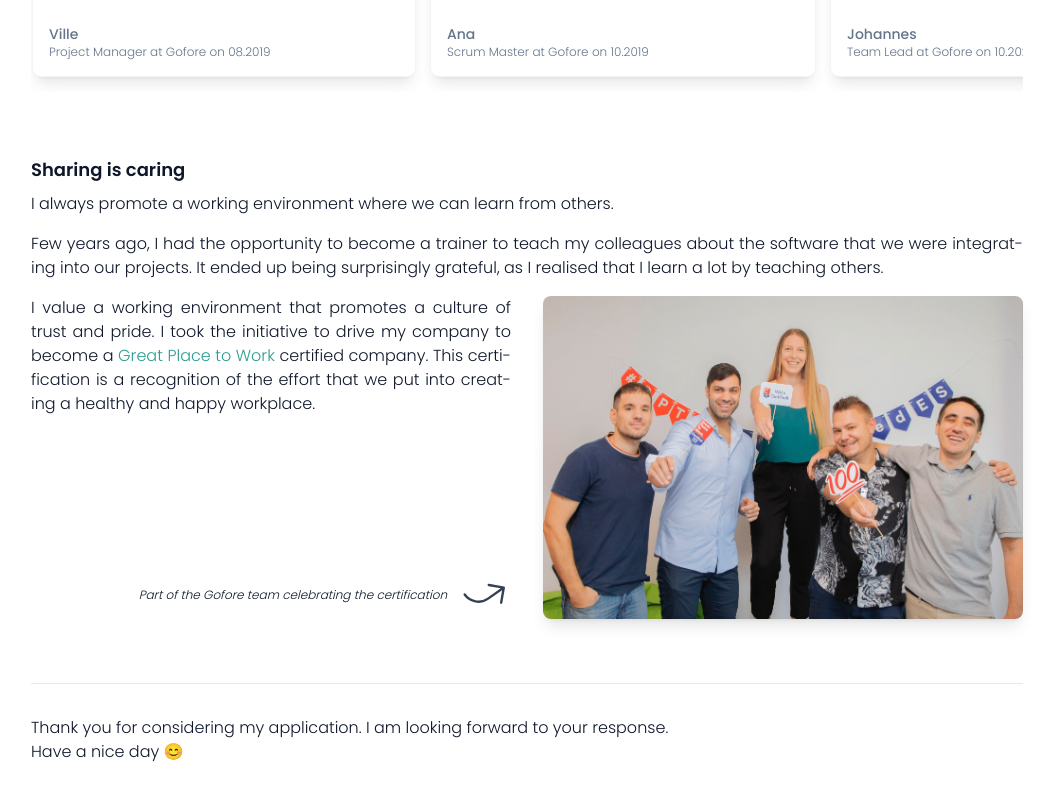
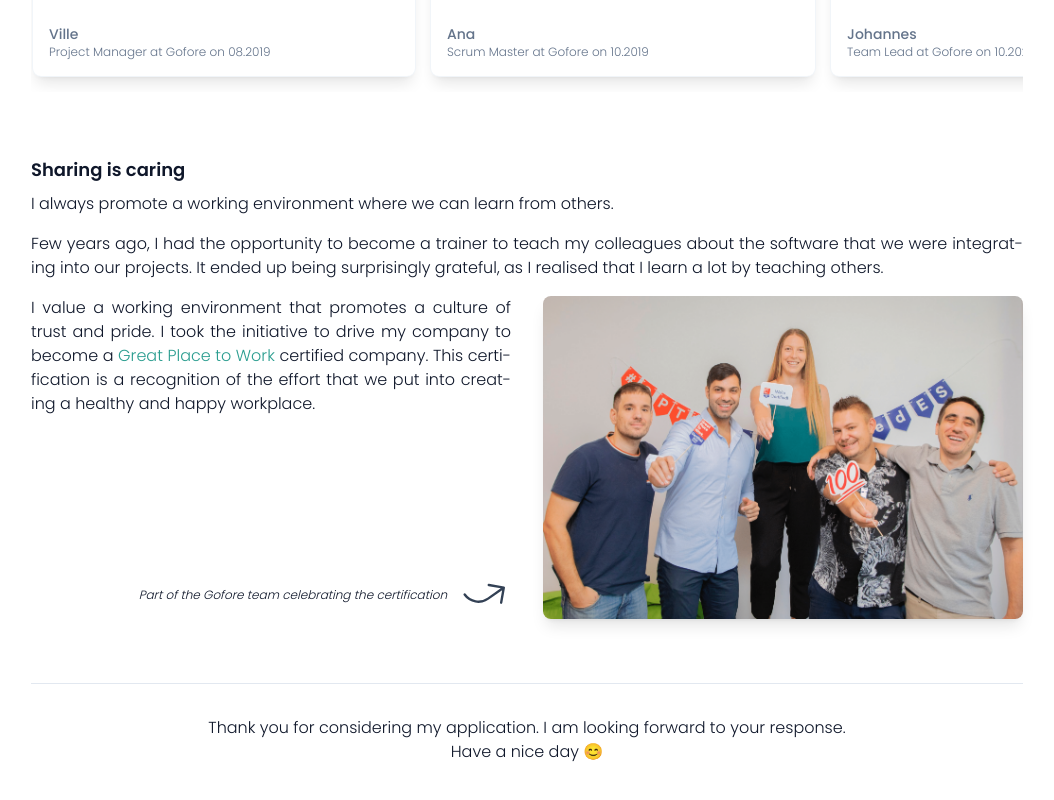
Before and after one commit to elenaorfe/elenaorfe-website, a Next.js app in the folder packages/@elenaorfe-client/: page /cover-letters/tailwind in a window 1280 px wide. Shown: the part 2604-3404 px from the top of the page, without its empty margins (113-1167 px from the left). Built offline with nearby package versions, Linux system fonts and the light colour scheme.

Commit message:
Refactor center-align text

```diff
--- a/packages/@elenaorfe-client/components/CoverLetter/GoodByeCoverLetter.tsx
+++ b/packages/@elenaorfe-client/components/CoverLetter/GoodByeCoverLetter.tsx
@@ -4,11 +4,11 @@ const GoodByeCoverLetter: React.FC = () => {
 	return (
 		<section>
 			<hr className="my-8 border-t border-slate-200" />
-			<p className="hyphens-auto text-justify">
+			<p className="text-center">
 				Thank you for considering my application. I am looking forward to your
 				response.
 			</p>
-			<p className="hyphens-auto text-justify">Have a nice day 😊</p>
+			<p className="text-center">Have a nice day 😊</p>
 		</section>
 	);
 };
```
